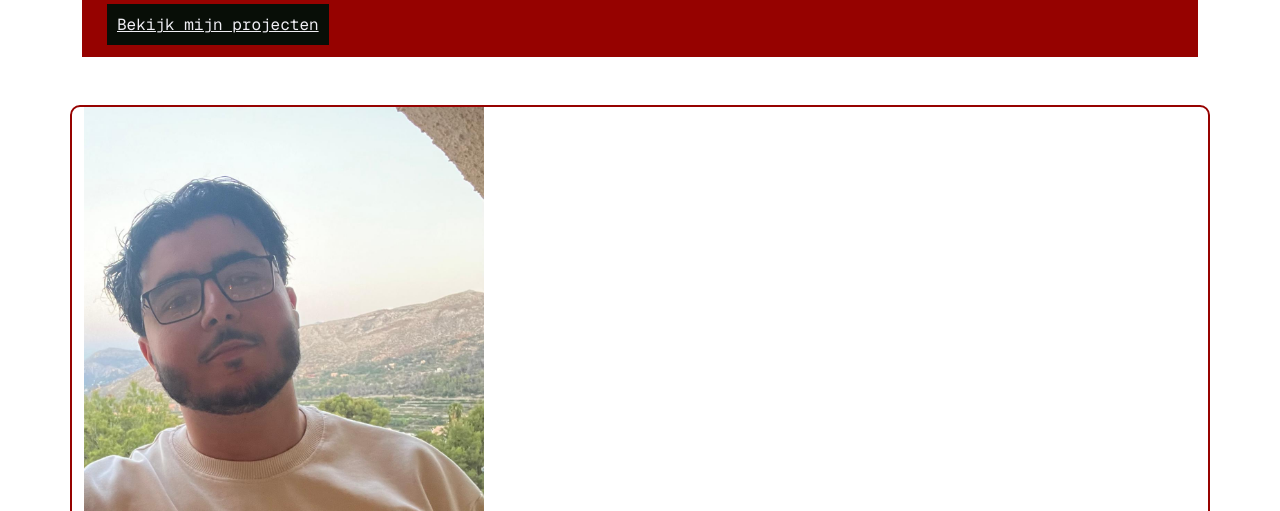
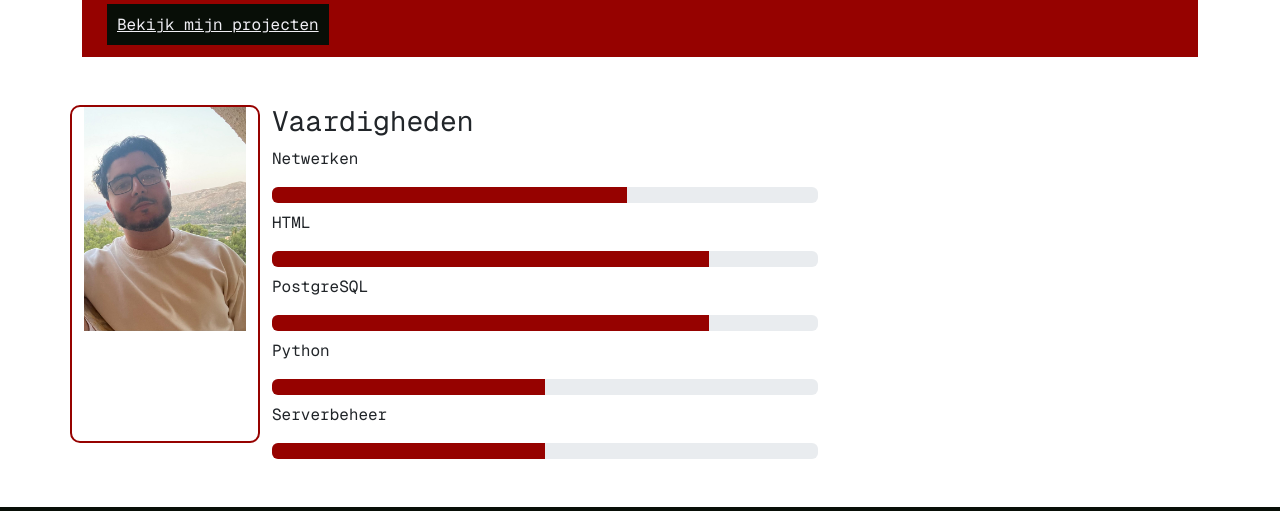
Before and after one commit to Mikhailtlb/Portfolio, a plain HTML site: page index.html in a window 1280 px wide. Shown: the part 949-1460 px from the top of the page. Drawn offline with nearby package versions, Linux system fonts and the light colour scheme.

Commit message:
update index

```diff
--- a/index.html
+++ b/index.html
@@ -91,7 +91,7 @@
     <section class="row">
       <h2 class="visually-hidden">Vaardigheden en profielfoto</h2>
 
-      <figure class="border-custom">
+      <figure class="col-md-2 border-custom">
         <img src="/assets/images/Mikail.jpg" class="img-fluid" alt="foto AP hogeschool ellermanstraat" width="400">
       </figure>
 
```
